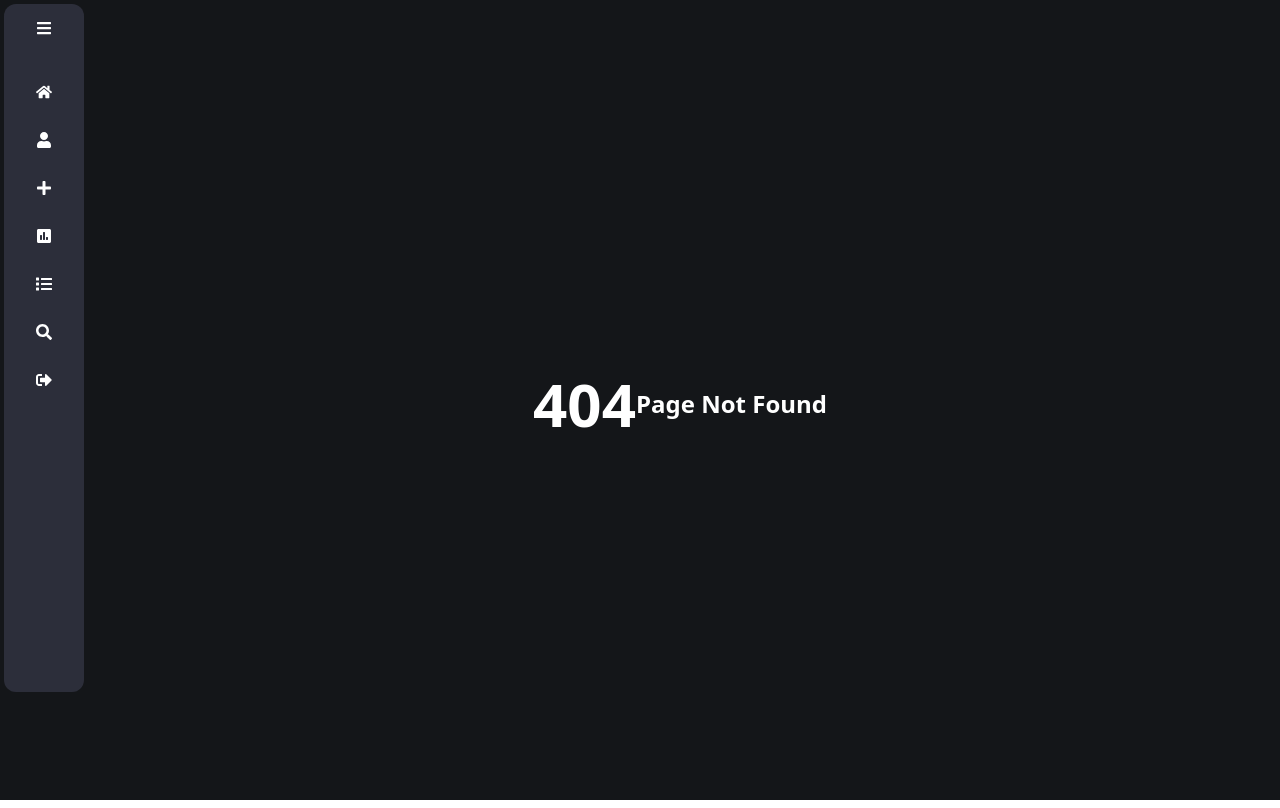
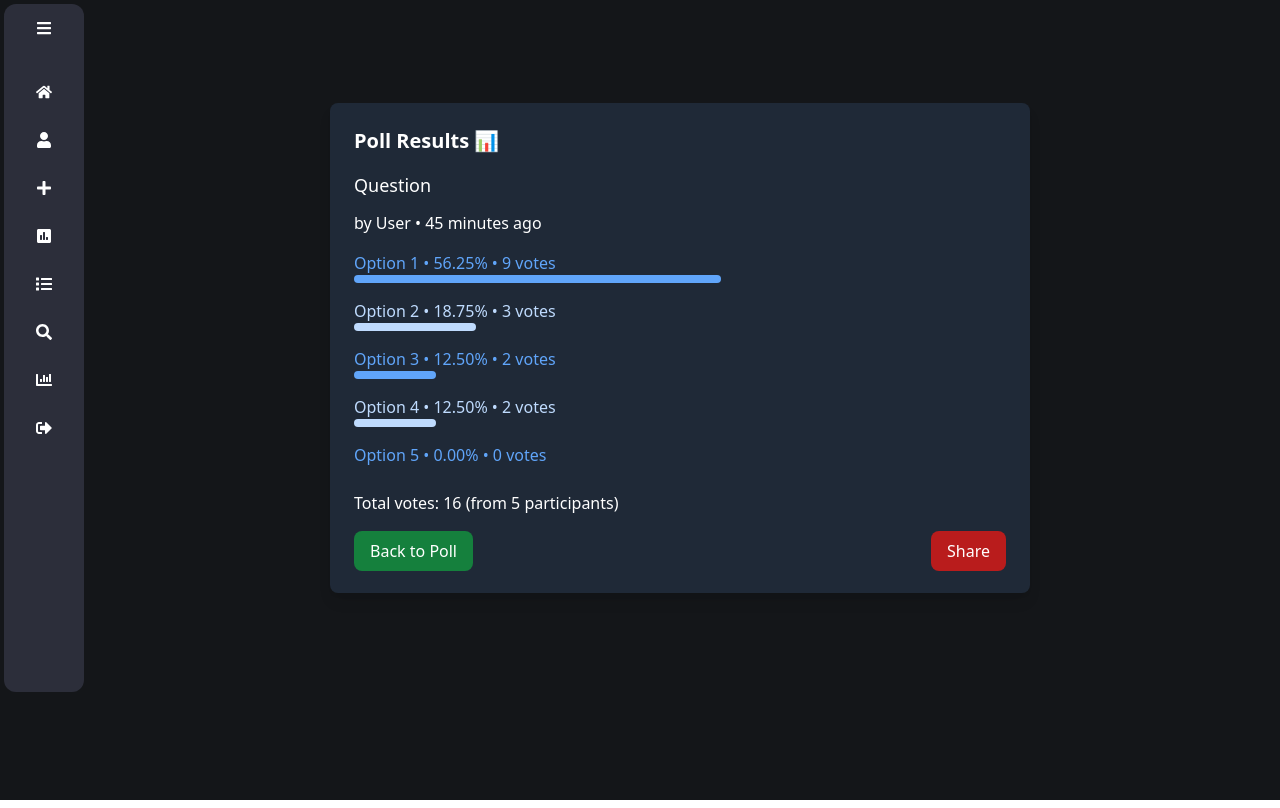
Before and after one commit to namansharma3007/PollQ, a React (Vite) app in the folder frontend-voting/: page /results in a window 1280 px wide. Before the commit this address had no page. Built offline with nearby package versions, Linux system fonts and the light colour scheme.

Commit message:
Made the result page, added new route for result page and corresponding sidebar link

```diff
--- a/frontend-voting/src/App.tsx
+++ b/frontend-voting/src/App.tsx
@@ -12,6 +12,7 @@ import Sidebar from "./components/Sidebar";
 //@ts-ignore
 import CreateNewPoll from "./pages/CreateNewpoll";
 import PageNotFound from "./components/PageNotFound";
+import Result from "./pages/Result";
 
 function App() {
   const [authCheck, setAuthCheck] = useState<boolean>(false);
@@ -45,6 +46,7 @@ function App() {
               <Route path="*" element={<PageNotFound />} />
               <Route path="/home" element={<Home />} />
               <Route path="/createnewpoll" element={<CreateNewPoll />} />
+              <Route path="/results" element={<Result />} />
             </Routes>
           </div>
         )}
--- a/frontend-voting/src/components/Sidebar.tsx
+++ b/frontend-voting/src/components/Sidebar.tsx
@@ -1,6 +1,6 @@
 import { useState } from "react";
 import { Link } from "react-router-dom";
-import { FaBars, FaHome, FaUser, FaPlus, FaPoll, FaList, FaSearch, FaSignOutAlt } from "react-icons/fa";
+import { FaBars, FaHome, FaUser, FaPlus, FaPoll, FaList, FaSearch, FaSignOutAlt, FaChartBar } from "react-icons/fa";
 
 export default function Sidebar() {
   const [isCollapsed, setIsCollapsed] = useState(true);
@@ -41,6 +41,10 @@ export default function Sidebar() {
               <FaSearch />
               {!isCollapsed && "Search Polls"}
             </Link>
+            <Link to={"/results"} className="custom-sidebar-links flex items-center gap-2">
+              <FaChartBar />
+              {!isCollapsed && "Results"}
+            </Link>
             <Link to={"/logout"} className="custom-sidebar-links flex items-center gap-2">
               <FaSignOutAlt />
               {!isCollapsed && "Logout"}
--- /dev/null
+++ b/frontend-voting/src/pages/Result.tsx
@@ -0,0 +1,54 @@
+import { useState, useEffect } from "react";
+
+const Result = () => {
+    const [pollData, setPollData] = useState([
+        { option: 'Option 1', votes: 9 },
+        { option: 'Option 2', votes: 3 },
+        { option: 'Option 3', votes: 2 },
+        { option: 'Option 4', votes: 1 },
+        { option: 'Option 5', votes: 0 }
+    ]);
+
+    const totalVotes = pollData.reduce((acc, item) => acc + item.votes, 0);
+
+    useEffect(() => {
+        const interval = setInterval(() => {
+            setPollData(prevData => {
+                const newData = [...prevData];
+                const randomIndex = Math.floor(Math.random() * newData.length);
+                newData[randomIndex].votes += 1;
+                return newData;
+            });
+        }, 5000);
+
+        return () => clearInterval(interval);
+    }, []);
+
+    return (
+        <div className="bg-gray-800 text-white p-6 rounded-lg shadow-lg w-[700px] h-[490px] mx-auto my-auto">
+            <div className="flex items-center mb-4">
+                <h1 className="text-xl font-bold">Poll Results 📊</h1>
+            </div>
+            <p className="text-lg mb-3">Question</p>
+            <p className="text-white-400 mb-4">by User • 45 minutes ago</p>
+            {pollData.map((item, index) => {
+                const percentage = ((item.votes / totalVotes) * 100).toFixed(2);
+                const bgColor = index % 2 === 0 ? 'bg-blue-400' : 'bg-blue-200';
+                const textColor = index % 2 === 0 ? 'text-blue-400' : 'text-blue-200';
+                return (
+                    <div key={index} className="mb-4">
+                        <p className={`${textColor}`}>{item.option} • {percentage}% • {item.votes} votes</p>
+                        <div className={`${bgColor} h-2 rounded-full mb-2`} style={{ width: `${percentage}%` }}></div>
+                    </div>
+                );
+            })}
+            <p className="mb-4">Total votes: {totalVotes} (from {pollData.length} participants)</p>
+            <div className="flex justify-between items-center">
+                <button className="bg-green-700 text-white px-4 py-2 rounded-lg">Back to Poll</button>
+                <button className="bg-red-700 text-white px-4 py-2 rounded-lg">Share</button>
+            </div>
+        </div>
+    );
+};
+
+export default Result;
```
